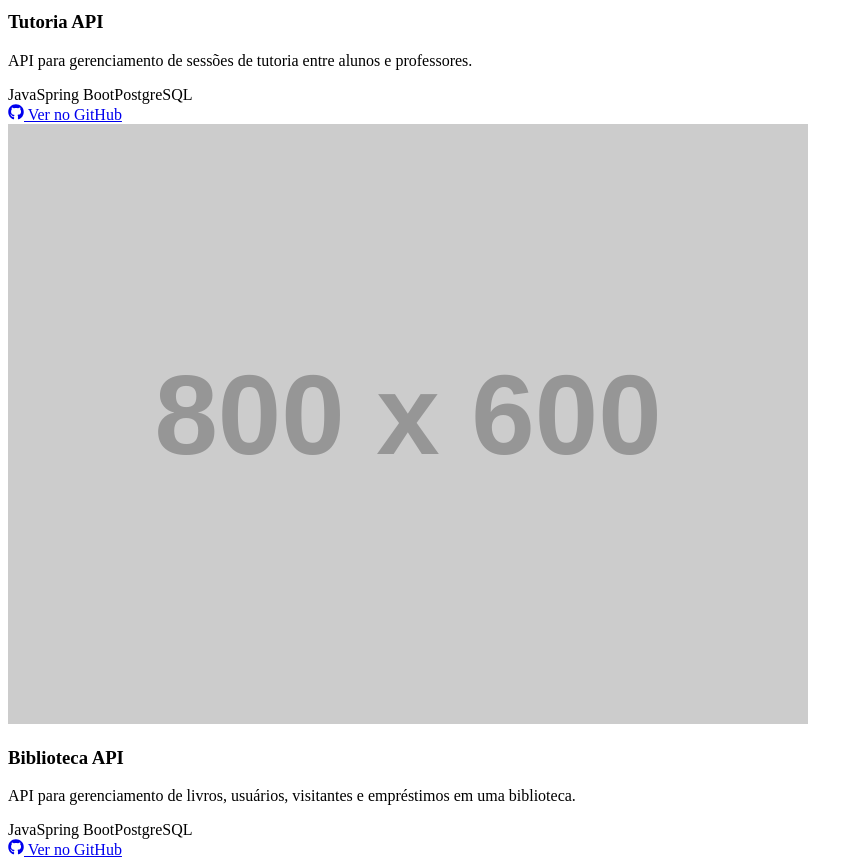
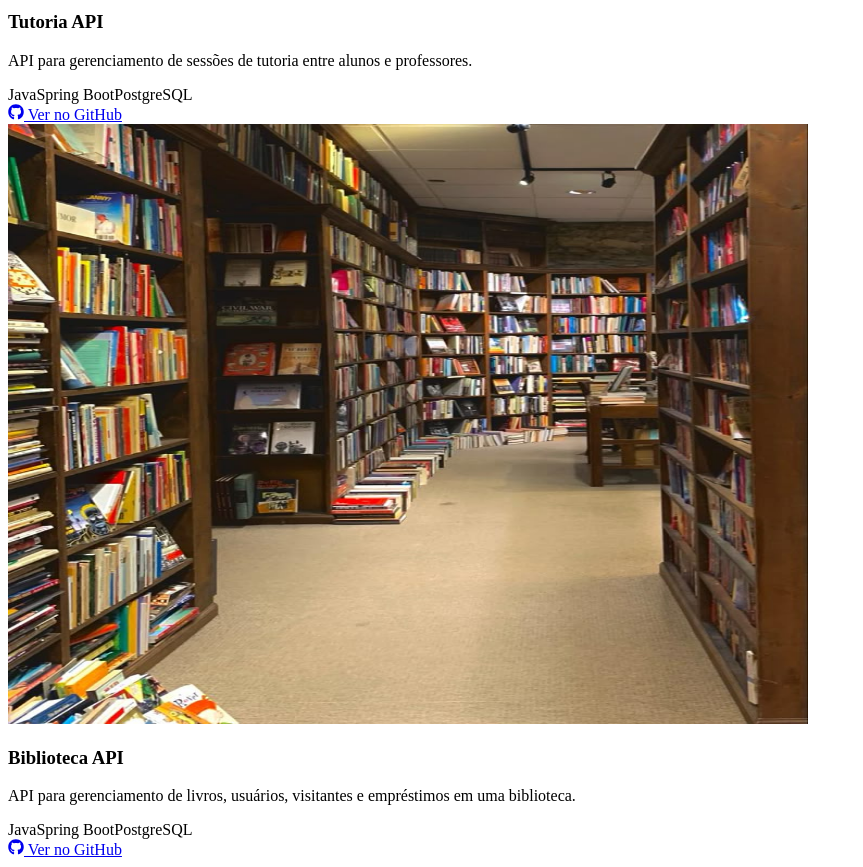
Before and after one commit to MiguelFazioAssuncao/portfolio, a Next.js app: page /Projects in a window 1280 px wide. Shown: the part 3620-4487 px from the top of the page, without its empty margins (0-863 px from the left). Built offline with nearby package versions, Linux system fonts and the light colour scheme.

Commit message:
corrigindo erros em projects

```diff
--- a/src/pages/Projects.tsx
+++ b/src/pages/Projects.tsx
@@ -9,6 +9,7 @@ import busAppImage from "@/assets/busApp.png";
 import melodifyImage from "@/assets/melodify.png";
 import tutoriaImage from "@/assets/tutoria.jpg";
 import onibus from "@/assets/onibus.jpg";
+import biblioteca from "@/assets/biblioteca.png";
 
 const projects = [
   {
@@ -53,7 +54,7 @@ const projects = [
   },
   {
     title: "Biblioteca API",
-    image: "https://via.placeholder.com/800x600.png?text=Biblioteca+API",
+    image: biblioteca,
     description:
       "API para gerenciamento de livros, usuários, visitantes e empréstimos em uma biblioteca.",
     repo: "https://github.com/MiguelFazioAssuncao/biblioteca.git",
```
Also changed, not shown: src/assets/biblioteca.png (added).
